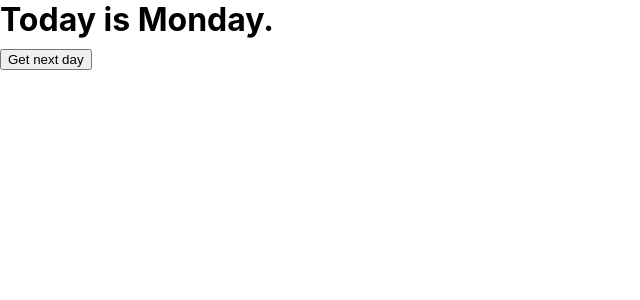
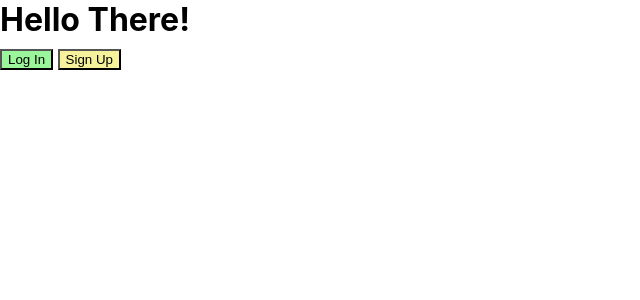
Before and after one commit to wonma/100-days-of-code, a React (Create React App) app in the folder exercises/react-advanced-practice/: page / in a window 1280 px wide. Shown: the top 300 px of the page, without its empty margins (0-640 px from the left). Built offline with nearby package versions, Linux system fonts and the light colour scheme.

Commit message:
Day068. Implemented reusable RadioGroup component using React.Children and React.cloneElement APIs. Started React Native course.

```diff
--- a/exercises/react-advanced-practice/src/App.js
+++ b/exercises/react-advanced-practice/src/App.js
@@ -9,6 +9,8 @@ import DayRotator from './DayRotator';
 import CursorTracker1 from './CursorTracker1';
 import CursorTracker2 from './CursorTracker2';
 import DayRotator2 from './DayRotator2';
+import MealTypeRadioGroup from './MealTypeRadioGroup';
+import LoginOrSignUp from './LoginOrSignUp';
 // import FeedbackForm from './FeedbackForm';
 // import SignInForm from './SignInForm';
 // import ReversTodos from './ReverseTodos';
@@ -32,8 +34,10 @@ function App() {
       <FocusOnInput />
       <DayRotator />
       <CursorTracker1 />
-      <CursorTracker2 />*/}
+      <CursorTracker2 />
       <DayRotator2 />
+      <MealTypeRadioGroup />*/}
+      <LoginOrSignUp />
     </div>
   );
 }
--- /dev/null
+++ b/exercises/react-advanced-practice/src/LoginOrSignUp/index.js
@@ -0,0 +1,38 @@
+import React from 'react';
+import './styles.css';
+
+// 저는 다만 type과 children을 받아서 구현하게 되어 있습니다.
+// <Button ..>에 입력될 props가 여러개일 것을 대비해 spread operator로 'props애들 전체'라고 해주면서, 직접 썼던 type, children과 merging이 일어납니다.
+// 즉, ...props 자체에 이미 type, children도 포함되어있습니다만, explicitly 써야 하는 상황이라 별도로 꺼내논겁니다.
+const Button = ({type, children, ...props}) => {
+    const theme = type === 'primary' ? 'primary' : 'secondary';
+    return (
+        <button className={'Button_' + theme} {...props}>{children}</button> // 이 ...props에는 Parent에서 내려온 onClick도 당연히 있습니다.
+    )
+}
+
+const SignUpButton = ({children, ...props}) => {
+    return (
+        <Button
+            onClick={() => alert('Sign In!')} // 기본 요청 메세지입니다.
+            {...props} // 이 위치가 중요합니다. ...props가 여기 있어야 override됩니다.
+        >{children}</Button>
+    )
+}
+
+const LoginOrSignUp = () => {
+    return (
+        <div>
+            <h1>Hello There!</h1>
+            <div>
+                <Button type='primary' onClick={()=>alert("Log In!")}>Log In</Button> {/* Directly to Button Component */}
+                <SignUpButton type='secondary' onClick={()=>alert("Sign Up Right Now Get 20% off!")}>Sign Up</SignUpButton>
+                    {/*강조하는 메세지로 override합니다.
+                        SignUpButton은 onClick등 properties전체를 Button에 Forwarding합니다.
+                    */}
+            </div>
+        </div>
+    )
+}
+
+export default LoginOrSignUp;
--- /dev/null
+++ b/exercises/react-advanced-practice/src/LoginOrSignUp/styles.css
@@ -0,0 +1,7 @@
+.Button_primary {
+    background-color: rgb(155, 245, 155);
+}
+
+.Button_secondary {
+    background-color: rgb(245, 242, 155);
+}
--- /dev/null
+++ b/exercises/react-advanced-practice/src/MealTypeRadioGroup/Radio.js
@@ -0,0 +1,26 @@
+import React from 'react';
+
+export const RadioOption = ({value, children, selected, setSelected}) => {
+    return (
+        <div className='RadioOption'>
+            <input
+                type='radio'
+                value={value}
+                id={value}
+                checked={selected}
+                onChange={() => setSelected(value)}
+            />
+            <label htmlFor={value}> {children}</label><br />
+        </div>
+    );
+}
+
+export const RadioField = ({children, selected, setSelected}) => {
+    const RadioOptions = React.Children.map(children, (child, index)=>{
+        return React.cloneElement(child, {
+             selected: selected === child.props.value ? true : false,
+             setSelected: setSelected
+         })
+     })
+    return <div className='RadioField'>{RadioOptions}</div>
+}
--- /dev/null
+++ b/exercises/react-advanced-practice/src/MealTypeRadioGroup/index.js
@@ -0,0 +1,21 @@
+import React, { useState } from 'react';
+import { RadioField, RadioOption } from './Radio';
+
+const MealTypeRadioGroup = () => {
+    const [ selected, setSelected ] = useState('')
+    return (
+            <form>
+                <h1>Choose Meal Type</h1>
+
+                {/* Below is a reusable code. e.g) Meal type, Song type, Course Type, ...etc. */}
+                <RadioField selected={selected} setSelected={setSelected} >
+                    <RadioOption value='meat-and-veggie'>Meat & Veggie</RadioOption>
+                    <RadioOption value='family-style'>Family Style</RadioOption>
+                    <RadioOption value='vegan'>Vegan</RadioOption>
+                    <RadioOption value='mediterranean'>Mediterranean</RadioOption>
+                </RadioField>
+            </form>
+    )
+}
+
+export default MealTypeRadioGroup;
```
Also changed, not shown: 1 other file (tests, documents, lock files or other folders).
